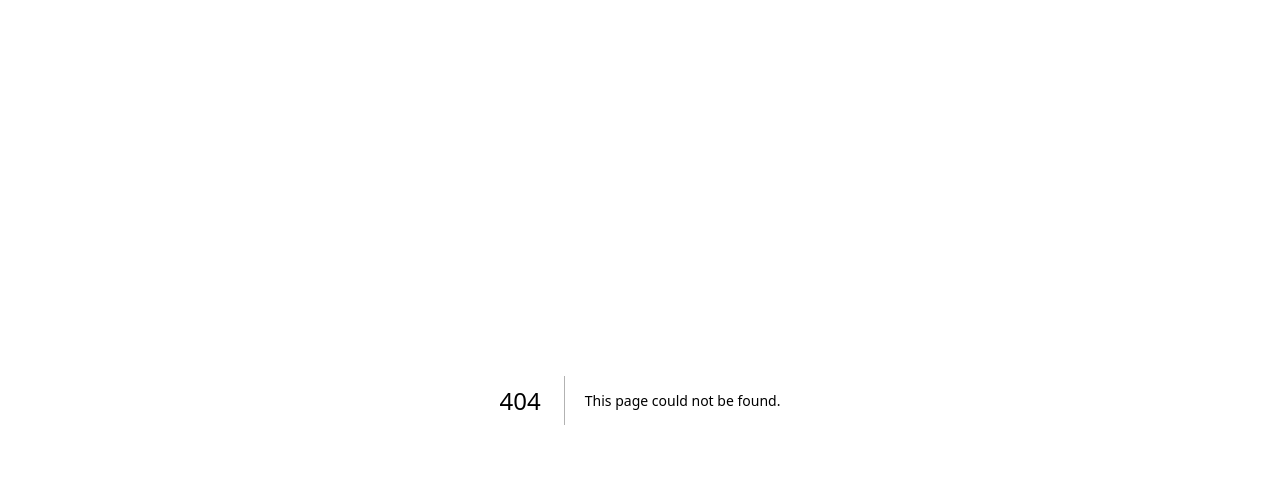
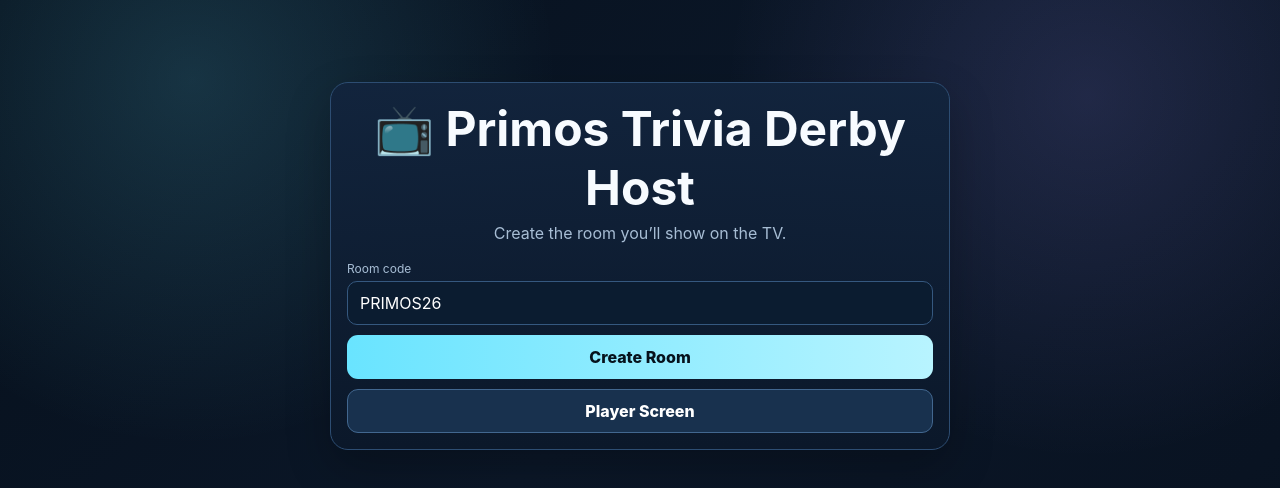
Before and after one commit to cayetanoguardado-beep/primos-trivia-derby, a Next.js app: page /host in a window 1280 px wide. Before the commit this address had no page. Shown: the top 488 px of the page. Built offline with nearby package versions, Linux system fonts and the light colour scheme.

Commit message:
Restore host screen

```diff
--- /dev/null
+++ b/app/host/page.js
@@ -0,0 +1,64 @@
+'use client';
+import { useEffect, useMemo, useRef, useState } from 'react';
+
+const POLL=900;
+export default function HostPage(){
+  const [roomCode,setRoomCode]=useState('PRIMOS26');
+  const [hostKey,setHostKey]=useState('');
+  const [state,setState]=useState(null);
+  const [error,setError]=useState('');
+  const [busy,setBusy]=useState(false);
+  const [seconds,setSeconds]=useState(20);
+  const lastAuto=useRef(-1);
+
+  useEffect(()=>{const saved=localStorage.getItem('primos_host');if(saved){try{const x=JSON.parse(saved);setRoomCode(x.roomCode||'PRIMOS26');setHostKey(x.hostKey||'');}catch{}}},[]);
+
+  async function fetchState(){
+    if(!roomCode)return;
+    try{const r=await fetch(`/api/room/state?room=${encodeURIComponent(roomCode)}`,{cache:'no-store'});const d=await r.json();if(d.ok)setState(d);}catch{}
+  }
+  useEffect(()=>{if(!hostKey)return;fetchState();const id=setInterval(fetchState,POLL);return()=>clearInterval(id);},[hostKey,roomCode]);
+
+  useEffect(()=>{
+    if(state?.room?.status!=='running'||!state.room.question_started_at){setSeconds(20);return;}
+    const tick=()=>{const elapsed=Math.floor((Date.now()-new Date(state.room.question_started_at).getTime())/1000);setSeconds(Math.max(0,20-elapsed));};tick();const id=setInterval(tick,250);return()=>clearInterval(id);
+  },[state?.room?.question_started_at,state?.room?.status]);
+
+  useEffect(()=>{
+    const q=state?.room?.current_question;
+    if(state?.room?.status==='running'&&seconds===0&&Number.isInteger(q)&&lastAuto.current!==q){lastAuto.current=q;nextQuestion();}
+  },[seconds,state?.room?.status,state?.room?.current_question]);
+
+  async function createRoom(){
+    setBusy(true);setError('');
+    const r=await fetch('/api/room/create',{method:'POST',headers:{'content-type':'application/json'},body:JSON.stringify({roomCode})});const d=await r.json();setBusy(false);
+    if(!d.ok){setError(d.error||'Could not create room.');return;}setRoomCode(d.roomCode);setHostKey(d.hostKey);localStorage.setItem('primos_host',JSON.stringify(d));await fetchState();
+  }
+  async function hostAction(path){
+    setBusy(true);setError('');const r=await fetch(path,{method:'POST',headers:{'content-type':'application/json'},body:JSON.stringify({roomCode,hostKey})});const d=await r.json();setBusy(false);if(!d.ok){setError(d.error||'Action failed.');return d;}await fetchState();return d;
+  }
+  const start=()=>hostAction('/api/room/start');
+  const nextQuestion=()=>hostAction('/api/room/next');
+  const reset=async()=>{if(confirm('Reset all yards, answers, and draft positions?'))await hostAction('/api/room/reset');};
+
+  const invite=typeof window!=='undefined'?`${location.origin}/?room=${roomCode}`:'';
+  const sorted=useMemo(()=>[...(state?.players||[])].sort((a,b)=>(a.finish_place||99)-(b.finish_place||99)||b.yards-a.yards),[state]);
+
+  if(!hostKey){
+    return <main className="page"><div className="hero card"><div className="top"><h1>📺 Primos Trivia Derby Host</h1><p>Create the room you’ll show on the TV.</p></div><div className="stack"><label><span className="label">Room code</span><input className="input" value={roomCode} onChange={e=>setRoomCode(e.target.value.toUpperCase().replace(/[^A-Z0-9]/g,''))} maxLength={10}/></label>{error&&<div className="error">{error}</div>}<button className="btn primary" disabled={busy} onClick={createRoom}>{busy?'Creating…':'Create Room'}</button><a className="btn center" href="/" style={{textDecoration:'none'}}>Player Screen</a></div></div></main>;
+  }
+
+  return <main className="page"><div className="shell"><div className="top"><h1>🏇 2026 Primos Trivia Derby</h1><p>Room <strong>{roomCode}</strong></p></div>
+    <div className="grid cols">
+      <aside className="card stack"><div className="status">ROOM CODE</div><div className="bigcode">{roomCode}</div><div className="muted center">Managers open:</div><div className="center" style={{wordBreak:'break-all'}}>{invite}</div><button className="btn" onClick={()=>navigator.clipboard?.writeText(invite)}>Copy Invite Link</button><button className="btn" onClick={()=>document.documentElement.requestFullscreen?.()}>⛶ Full Screen</button><div className="players">{(state?.players||[]).map(p=><div className="player" key={p.id}>{p.finish_place&&<span className="pick">#{p.finish_place}</span>}<strong>{p.name}</strong><div className="muted">{p.yards} yd</div></div>)}</div><div className="row"><button className="btn primary" disabled={busy||state?.room?.status!=='lobby'||state?.players?.length!==10} onClick={start}>Start Race</button><button className="btn" disabled={busy||state?.room?.status!=='running'} onClick={nextQuestion}>Next</button><button className="btn danger" disabled={busy} onClick={reset}>Reset</button></div>{error&&<div className="error">{error}</div>}</aside>
+      <section className="stack">
+        <div className="card"><div className="track">{(state?.players||[]).map(p=><div key={p.id} className={`lane${p.finish_place?' finish':''}`}><div className="horse" style={{left:`${Math.min(90,2+p.yards*.88)}%`}}><span className="horseIcon">🐎</span><span className="horseName">{p.name}{p.finish_place?` • Pick #${p.finish_place}`:''}</span></div></div>)}</div></div>
+        <div className="card">
+          {state?.room?.status==='lobby'&&<><div className="status">LOBBY</div><div className="question">{state.players.length}/10 managers joined</div><p className="muted">Share the link or room code, then start when everybody is ready.</p></>}
+          {state?.room?.status==='running'&&state.question&&<><div className="row"><span className="pill">{state.question.category}</span><span className="muted">Question {state.question.index+1} of {state.room.total_questions}</span><span style={{marginLeft:'auto'}} className="timer">{seconds}</span></div><div className="question">{state.question.question}</div><div className="answers">{state.question.options.map((o,i)=><div key={i} className="btn answer" style={{cursor:'default'}}>{String.fromCharCode(65+i)}. {o}</div>)}</div><p className="muted">The host auto-advances at 0 seconds, or you can press Next manually.</p></>}
+          {state?.room?.status==='finished'&&<><div className="status">FINAL DRAFT ORDER</div><div className="question">Race complete</div><div className="players">{sorted.filter(p=>p.finish_place).map(p=><div className="player" key={p.id}><span className="pick">#{p.finish_place}</span><strong>{p.name}</strong></div>)}</div></>}
+        </div>
+      </section>
+    </div>
+  </div></main>;
+}
```
